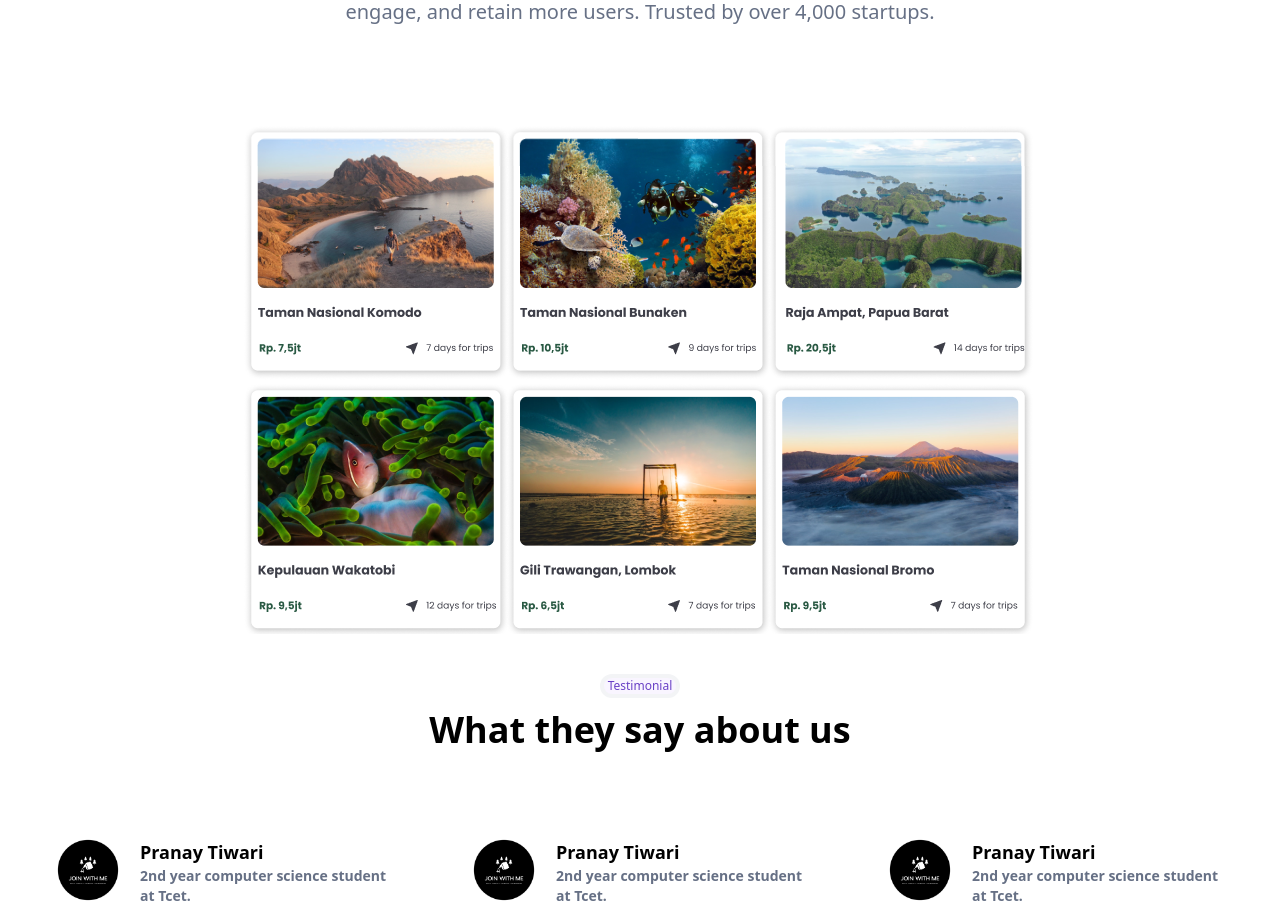
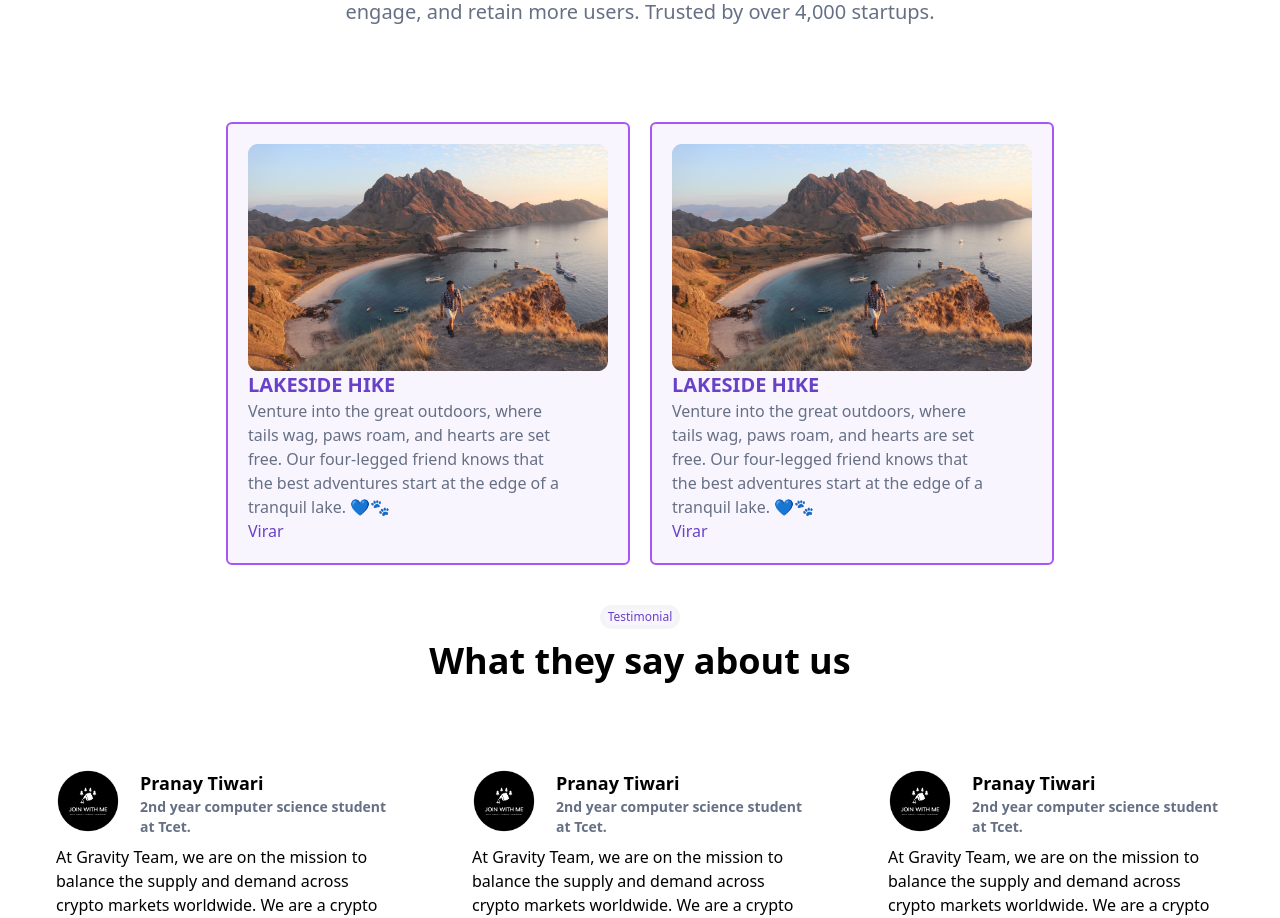
Before and after one commit to pranaytiwariii/Joinvitme, a React (Vite) app: page / in a window 1280 px wide. Shown: the part 2640-3558 px from the top of the page. Built offline with nearby package versions, Linux system fonts and the light colour scheme.

Commit message:
[added]photos-section

```diff
--- a/src/Components/Instapics.jsx
+++ b/src/Components/Instapics.jsx
@@ -1,30 +1,22 @@
-import React from "react";
-// import mail from '/Features1/cards/mail.svg'
-// import zap from '/Features1/cards/zap.svg'
-// import barchart from '/Features1/cards/bar-chart-2.svg'
-// import arrow from '/HeroSection/arrow-right.svg'
-// import insta1 from "/Instapic/one.png";
-// import insta2 from "/Instapic/two.png";
-// import { useState } from "react";
 
-// const cardData = [
-//   {
-//     id: 0,
-//     img: { insta1 },
-//     header: "LAKESIDE HIKE",
-//     discription:
-//       "Venture into the great outdoors, where tails wag, paws roam, and hearts are set free. Our four-legged friend knows that the best adventures start at the edge of a tranquil lake. 💙🐾",
-//     location: "Virar",
-//   },
-//   {
-//     id: 1,
-//     img: { insta2 },
-//     header: "LAKESIDE HIKE",
-//     discription:
-//       "Venture into the great outdoors, where tails wag, paws roam, and hearts are set free. Our four-legged friend knows that the best adventures start at the edge of a tranquil lake. 💙🐾",
-//     location: "Virar",
-//   },
-// ];
+const cardData = [
+  {
+    id: 0,
+    img: "/instapic/one.png ",
+    header: "LAKESIDE HIKE",
+    discription:
+      "Venture into the great outdoors, where tails wag, paws roam, and hearts are set free. Our four-legged friend knows that the best adventures start at the edge of a tranquil lake. 💙🐾",
+    location: "Virar",
+  },
+  {
+    id: 1,
+    img: "/Instapic/one.png",
+    header: "LAKESIDE HIKE",
+    discription:
+      "Venture into the great outdoors, where tails wag, paws roam, and hearts are set free. Our four-legged friend knows that the best adventures start at the edge of a tranquil lake. 💙🐾",
+    location: "Virar",
+  },
+];
 
 export default function Instapics() {
   return (
@@ -50,16 +42,24 @@ export default function Instapics() {
         </div>
 
         {/* ----------------------image section---------------------- */}
-        <div>
-            {/* <img src={insta1} alt="" /> */}
-          {/* {navLink.map((step) => (
-            <div>
-              key={step}
-              <img src={cardData.img} alt="" />
+        <div></div>
+        <div className="flex flex-wrap justify-center gap-5">
+          {cardData.map((index) => (
+            <div
+              key={index.id}
+              className="bg-[#F9F5FF] text-clip border-2 rounded-md border-purple-500 p-5 "
+            >
+              <img src={index.img} alt="" />
+              <h1 className="text-[#6941C6] text-xl font-bold">
+                {index.header}
+              </h1>
+              <div className="w-80 text-[#667085]">
+                <p>{index.discription}</p>
+                <p className="text-[#6941C6] text-base">{index.location}</p>
+              </div>
             </div>
-          ))} */}
+          ))}
         </div>
-        <img src="/insta.png" alt="" />
       </section>
     </div>
   );
```
